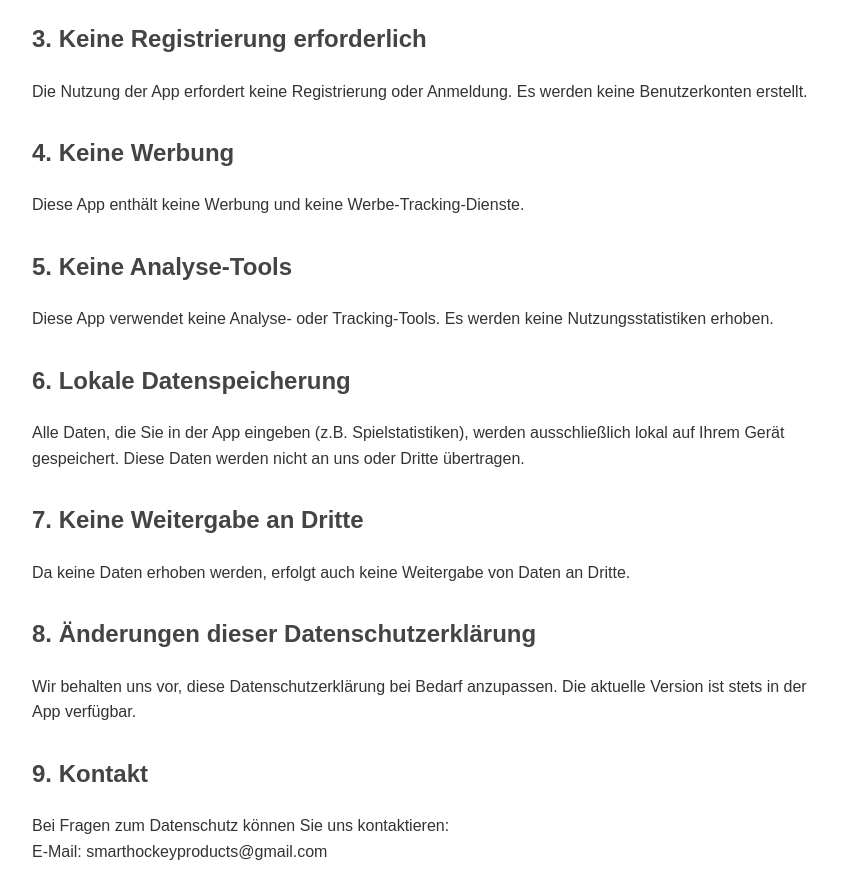
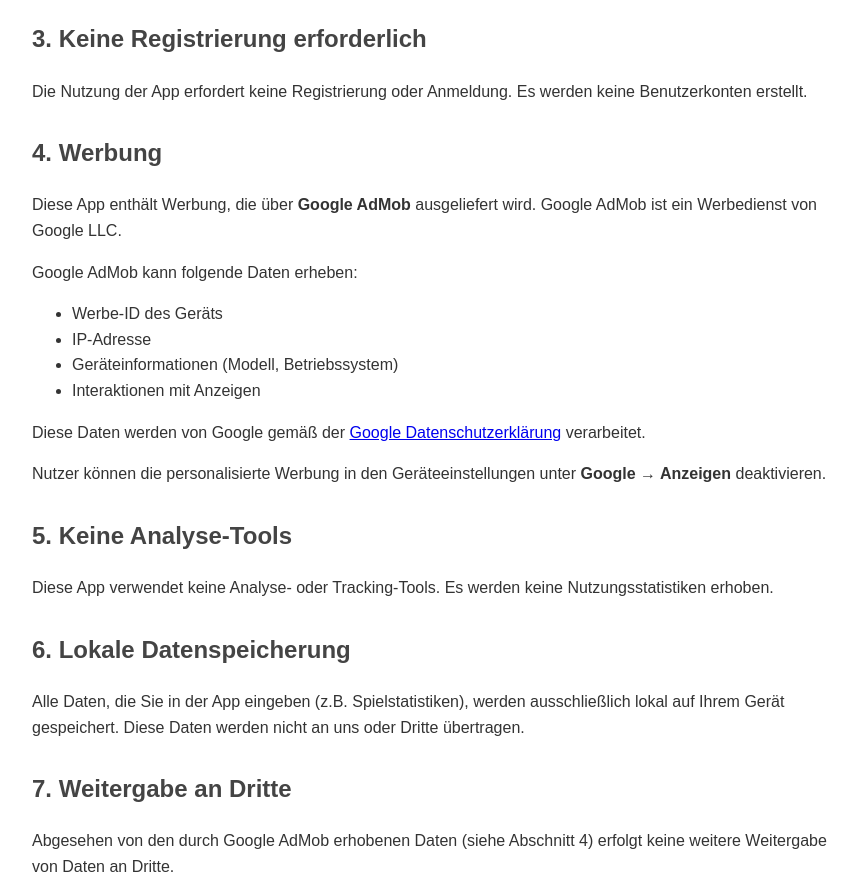
Before and after one commit to asaufzuege-sketch/SmartHockey-Tracking-Team-Light, a plain HTML site: page privacy.html in a window 1280 px wide. Shown: the part 520-1403 px from the top of the page, without its empty margins (208-1064 px from the left). Drawn offline with Linux system fonts and the light colour scheme.

Commit message:
Update privacy.html with new privacy policy content.

```diff
--- a/privacy.html
+++ b/privacy.html
@@ -20,7 +20,7 @@
 <body>
     <h1>Datenschutzerklärung</h1>
     <p><strong>Smart Hockey App</strong></p>
-    <p>Stand: Januar 2026</p>
+    <p>Stand: Februar 2026</p>
 
     <h2>1. Verantwortlicher</h2>
     <p>
@@ -41,9 +41,27 @@
         Es werden keine Benutzerkonten erstellt.
     </p>
 
-    <h2>4. Keine Werbung</h2>
+    <h2>4. Werbung</h2>
     <p>
-        Diese App enthält keine Werbung und keine Werbe-Tracking-Dienste.
+        Diese App enthält Werbung, die über <strong>Google AdMob</strong> ausgeliefert wird.
+        Google AdMob ist ein Werbedienst von Google LLC.
+    </p>
+    <p>
+        Google AdMob kann folgende Daten erheben:
+    </p>
+    <ul>
+        <li>Werbe-ID des Geräts</li>
+        <li>IP-Adresse</li>
+        <li>Geräteinformationen (Modell, Betriebssystem)</li>
+        <li>Interaktionen mit Anzeigen</li>
+    </ul>
+    <p>
+        Diese Daten werden von Google gemäß der
+        <a href="https://policies.google.com/privacy" target="_blank">Google Datenschutzerklärung</a> verarbeitet.
+    </p>
+    <p>
+        Nutzer können die personalisierte Werbung in den Geräteeinstellungen unter
+        <strong>Google → Anzeigen</strong> deaktivieren.
     </p>
 
     <h2>5. Keine Analyse-Tools</h2>
@@ -59,9 +77,10 @@
         Diese Daten werden nicht an uns oder Dritte übertragen.
     </p>
 
-    <h2>7. Keine Weitergabe an Dritte</h2>
+    <h2>7. Weitergabe an Dritte</h2>
     <p>
-        Da keine Daten erhoben werden, erfolgt auch keine Weitergabe von Daten an Dritte.
+        Abgesehen von den durch Google AdMob erhobenen Daten (siehe Abschnitt 4)
+        erfolgt keine weitere Weitergabe von Daten an Dritte.
     </p>
 
     <h2>8. Änderungen dieser Datenschutzerklärung</h2>
```
